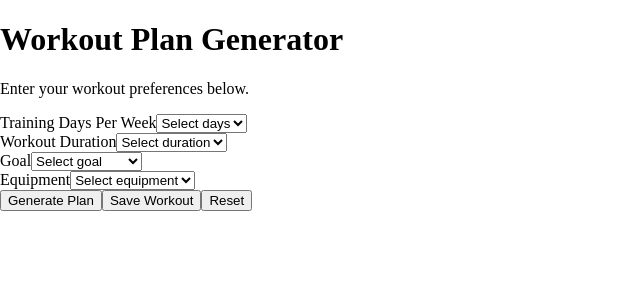
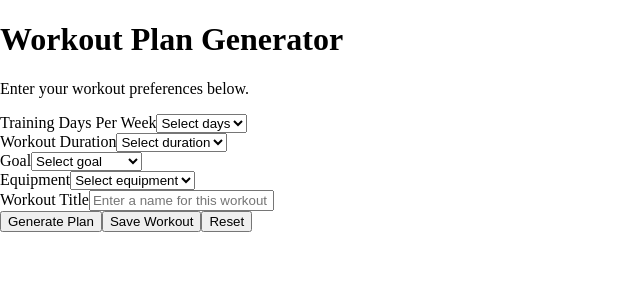
Before and after one commit to bennsantos20/IronLogic, a React (Vite) app: page / in a window 1280 px wide. Shown: the top 300 px of the page, without its empty margins (0-640 px from the left). Built offline with nearby package versions, Linux system fonts and the light colour scheme.

Commit message:
added title option

```diff
--- a/src/App.css
+++ b/src/App.css
@@ -66,3 +66,10 @@ button:hover {
 .day-card button {
   margin-bottom: 12px;
 }
+
+input {
+  padding: 10px;
+  font-size: 16px;
+  border: 1px solid #ccc;
+  border-radius: 6px;
+}
--- a/src/App.jsx
+++ b/src/App.jsx
@@ -8,6 +8,7 @@ function App() {
   const [equipment, setEquipment] = useState("");
   const [workoutPlan, setWorkoutPlan] = useState([]);
   const [errorMessage, setErrorMessage] = useState("");
+  const [workoutTitle, setWorkoutTitle] = useState("");
 
   const [savedWorkouts, setSavedWorkouts] = useState(() => {
     try {
@@ -171,11 +172,11 @@ const handleSaveWorkout = () => {
     return;
   }
 
-
-
   const newSavedWorkout = {
     id: Date.now().toString(),
-    title: `${days}-Day ${goal} Plan (${equipment})`,
+    title: workoutTitle.trim()
+      ? workoutTitle
+      : `${days}-Day ${goal} Plan (${equipment})`,
     plan: workoutPlan,
   };
 
@@ -196,6 +197,11 @@ const handleDeleteWorkout = (id) => {
   localStorage.setItem("savedWorkouts", JSON.stringify(updatedWorkouts));
 };
 
+const handleLoadWorkout = (savedWorkout) => {
+  setWorkoutPlan(savedWorkout.plan);
+  setErrorMessage("");
+};
+
 const handleReset = () => {
   setDays("");
   setDuration("");
@@ -203,6 +209,7 @@ const handleReset = () => {
   setEquipment("");
   setWorkoutPlan([]);
   setErrorMessage("");
+  setWorkoutTitle("");
 };
 
   const handleSubmit = (event) => {
@@ -295,6 +302,17 @@ const handleReset = () => {
           </select>
         </div>
 
+        <div className="form-group">
+          <label htmlFor="workoutTitle">Workout Title</label>
+          <input
+            id="workoutTitle"
+            type="text"
+            value={workoutTitle}
+            onChange={(e) => setWorkoutTitle(e.target.value)}
+            placeholder="Enter a name for this workout"
+          />
+        </div>
+
         <button type="submit">Generate Plan</button>
         <button type="button" onClick={handleSaveWorkout}>
           Save Workout
@@ -332,6 +350,10 @@ const handleReset = () => {
       <div key={savedWorkout.id} className="day-card">
         <h3>{savedWorkout.title}</h3>
 
+        <button type="button" onClick={() => handleLoadWorkout(savedWorkout)}>
+          Load Workout
+        </button>
+
         <button
           type="button"
           onClick={() => handleDeleteWorkout(savedWorkout.id)}
```
